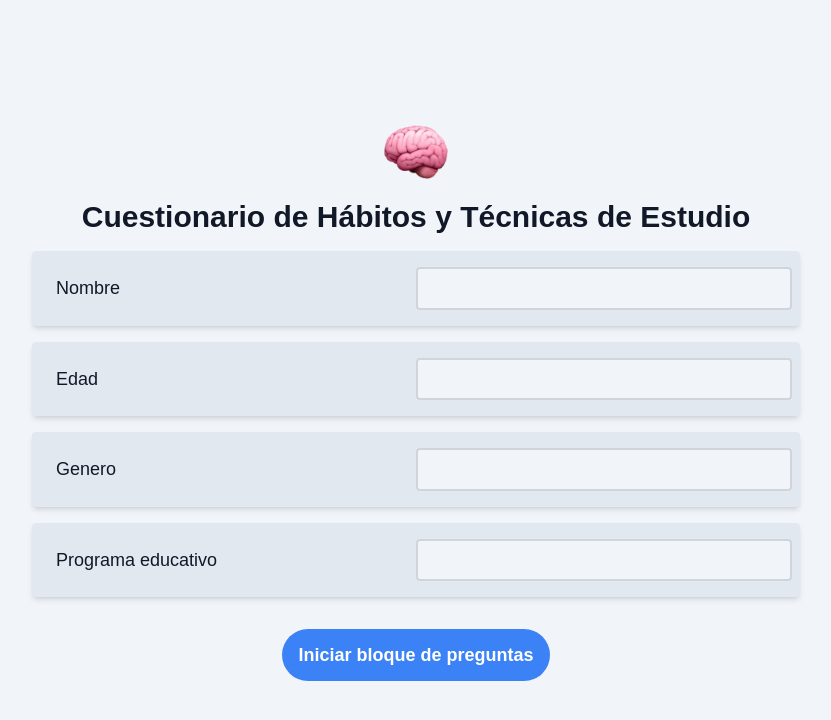
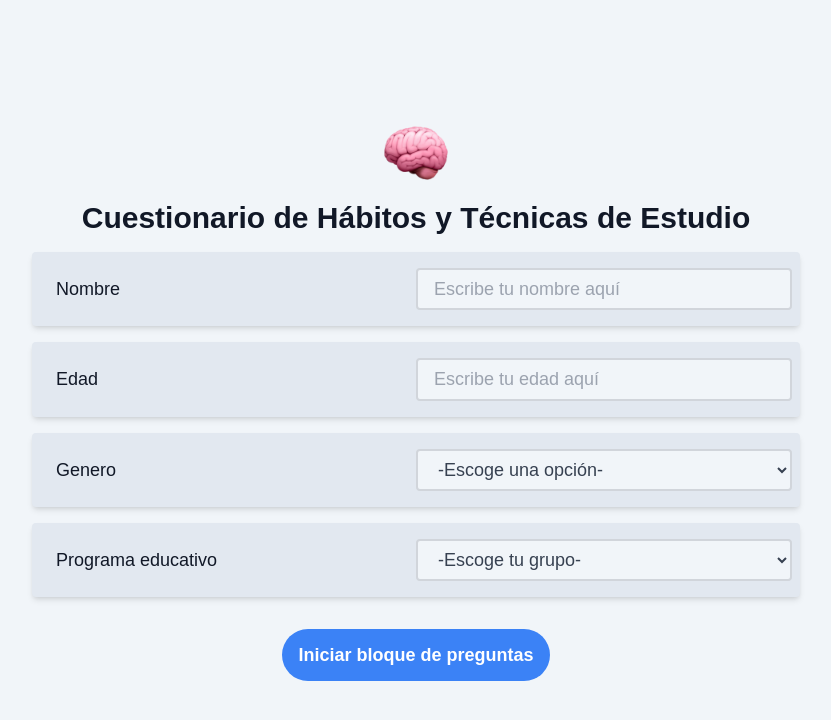
Before and after one commit to JairCopete17/chte, a React (Vite) app: page / in a window 1280 px wide. Both pictures are taken after a click on the button "Inicia tu cuestionario". Shown: the top 720 px of the page, without its empty margins (224-1055 px from the left). Built offline with nearby package versions, Linux system fonts and the light colour scheme.

Commit message:
Update into components

```diff
--- a/src/components/Form.jsx
+++ b/src/components/Form.jsx
@@ -1,17 +1,9 @@
 import { useState } from 'react'
-import { info, preguntas } from '../utils/questions'
+import Information from './Information'
+import Questions from './Questions'
 
 export default function Form () {
   const [infoTaken, setInfoTaken] = useState(false)
-  const [currentQuestion, setcurrentQuestion] = useState(0)
-  let interval = preguntas.slice(currentQuestion, currentQuestion + 10)
-
-  const handleClick = (e) => {
-    e.preventDefault()
-    currentQuestion > 40
-      ? interval = preguntas.slice(49,55)
-      : setcurrentQuestion(currentQuestion + 10)
-  }
 
   const handleStart = (e) => {
     e.preventDefault()
@@ -21,51 +13,8 @@ export default function Form () {
   return (
     <form className='flex flex-col items-center pt-4 md:gap-4 w-11/12 md:w-3/4'>
       {infoTaken
-        ? <>
-          {interval.map((pregunta, index) => (
-            <article
-              className='bg-slate-200 flex flex-row items-center justify-between px-2 py-4 w-full min-h-min rounded overflow-hidden shadow-md'
-              key={index}
-            >
-              <label className='px-4'>{pregunta}</label>
-              <article className='flex flex-row items-center px-2 py-4'>
-                <input type='radio' value='yes' name={pregunta} for={pregunta} />
-                <label className='px-2'>Sí</label>
-                <input type='radio' value='no' name={pregunta} for={pregunta}/>
-                <label className='px-2'>No</label>
-              </article>
-            </article>
-          ))}
-          <button
-            type='button'
-            className='bg-blue-500 hover:bg-blue-700 text-white font-bold my-4 py-3 px-4 rounded-full'
-            onClick={handleClick}
-          >
-            Siguiente bloque de preguntas
-          </button>
-        </>
-        : <>
-          {info.map((informacion, index) =>
-          <article
-            className='bg-slate-200 flex flex-row items-center justify-between px-2 py-4 w-full min-h-min rounded overflow-hidden shadow-md'
-            key={index}
-          >
-            <label className='px-4'>{informacion}</label>
-            <input
-              required
-              type='text'
-              className='bg-slate-100 border-2 border-gray-300 rounded w-2/3 md:w-1/2 py-2 px-4 text-gray-700 leading-tight focus:outline-none focus:bg-slate-50 focus:border-blue-500'
-            />
-          </article>
-          )}
-          <button
-            type='button'
-            className='bg-blue-500 hover:bg-blue-700 text-white font-bold my-4 py-3 px-4 rounded-full'
-            onClick={handleStart}
-          >
-            Iniciar bloque de preguntas
-          </button>
-        </>
+        ? <Questions />
+        : <Information handleStart={handleStart} />
       }
     </form>
   )
--- /dev/null
+++ b/src/components/Information.jsx
@@ -0,0 +1,48 @@
+import { info } from '../utils/questions'
+
+export default function Information ({ handleStart }) {
+  return (
+    <>
+      <article className='bg-slate-200 flex flex-row items-center justify-between px-2 py-4 w-full min-h-min rounded overflow-hidden shadow-md'>
+        <label className='px-4'>{info[0]}</label>
+        <input
+          placeholder='Escribe tu nombre aquí'
+          type='text'
+          className='bg-slate-100 border-2 border-gray-300 rounded w-2/3 md:w-1/2 py-2 px-4 text-gray-700 leading-tight focus:outline-none focus:bg-slate-50 focus:border-blue-500'
+        />
+      </article>
+      <article className='bg-slate-200 flex flex-row items-center justify-between px-2 py-4 w-full min-h-min rounded overflow-hidden shadow-md'>
+        <label className='px-4'>{info[1]}</label>
+        <input
+          placeholder='Escribe tu edad aquí'
+          type='number'
+          className='bg-slate-100 border-2 border-gray-300 rounded w-2/3 md:w-1/2 py-2 px-4 text-gray-700 leading-tight focus:outline-none focus:bg-slate-50 focus:border-blue-500'
+        />
+      </article>
+      <article className='bg-slate-200 flex flex-row items-center justify-between px-2 py-4 w-full min-h-min rounded overflow-hidden shadow-md'>
+        <label className='px-4'>{info[2]}</label>
+        <select className='bg-slate-100 border-2 border-gray-300 rounded w-2/3 md:w-1/2 py-2 px-4 text-gray-700 leading-tight focus:outline-none focus:bg-slate-50 focus:border-blue-500'>
+          <option value=''> -Escoge una opción- </option>
+          <option value='M'>Masculino</option>
+          <option value='F'>Femenino</option>
+        </select>
+      </article>
+      <article className='bg-slate-200 flex flex-row items-center justify-between px-2 py-4 w-full min-h-min rounded overflow-hidden shadow-md'>
+        <label className='px-4'>{info[3]}</label>
+        <select className='bg-slate-100 border-2 border-gray-300 rounded w-2/3 md:w-1/2 py-2 px-4 text-gray-700 leading-tight focus:outline-none focus:bg-slate-50 focus:border-blue-500'>
+          <option value=''> -Escoge tu grupo- </option>
+          <option value='C1'>Ciencias de la eduacación - Grupo C1</option>
+          <option value='C2'>Ciencias de la eduacación - Grupo C2</option>
+          <option value='C3'>Ciencias de la eduacación - Grupo C3</option>
+        </select>
+      </article>
+      <button
+        type='button'
+        className='bg-blue-500 hover:bg-blue-700 text-white font-bold my-4 py-3 px-4 rounded-full'
+        onClick={handleStart}
+      >
+        Iniciar bloque de preguntas
+      </button>
+    </>
+  )
+}
--- /dev/null
+++ b/src/components/Questions.jsx
@@ -0,0 +1,40 @@
+import { useState } from 'react'
+import { preguntas } from '../utils/questions'
+
+export default function Questions () {
+  const [currentQuestion, setcurrentQuestion] = useState(0)
+  let interval = preguntas.slice(currentQuestion, currentQuestion + 10)
+
+  const handleClick = (e) => {
+    e.preventDefault()
+    currentQuestion > 40
+      ? interval = preguntas.slice(49,55)
+      : setcurrentQuestion(currentQuestion + 10)
+  }
+
+  return (
+    <>
+      {interval.map((pregunta, index) => (
+        <article
+          className='bg-slate-200 flex flex-row items-center justify-between px-2 py-4 w-full min-h-min rounded overflow-hidden shadow-md'
+          key={index}
+        >
+          <label className='px-4'>{pregunta}</label>
+          <article className='flex flex-row items-center px-2 py-4'>
+            <input type='radio' value='yes' name={pregunta} for={pregunta} />
+            <label className='px-2'>Sí</label>
+            <input type='radio' value='no' name={pregunta} for={pregunta}/>
+            <label className='px-2'>No</label>
+          </article>
+        </article>
+      ))}
+      <button
+        type='button'
+        className='bg-blue-500 hover:bg-blue-700 text-white font-bold my-4 py-3 px-4 rounded-full'
+        onClick={handleClick}
+      >
+        Siguiente bloque de preguntas
+      </button>
+    </>
+  )
+}
```
